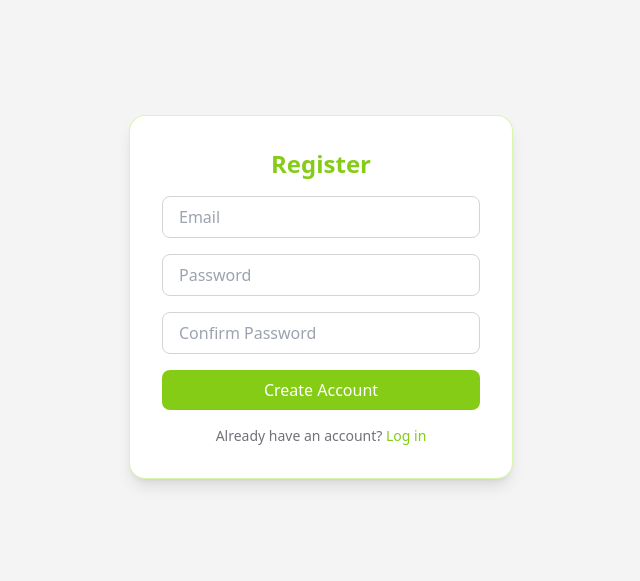
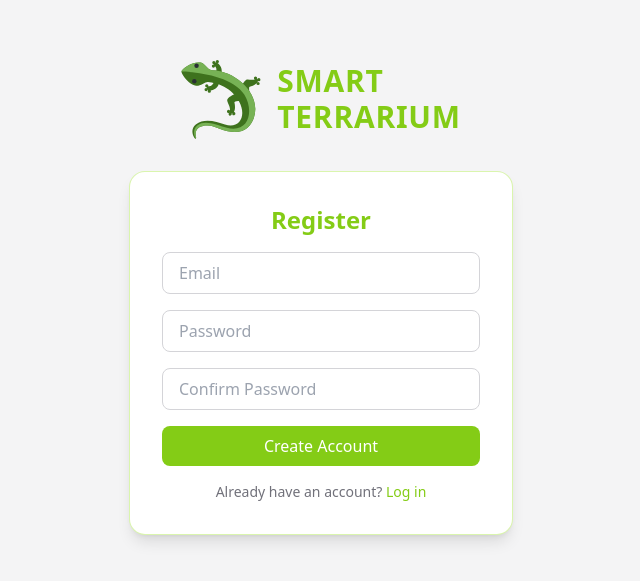
Before and after one commit to domino15973/AGH-IoT-FRONTEND, a React (Vite) app: page /register in a window 1280 px wide. Shown: the part 103-684 px from the top of the page, without its empty margins (319-959 px from the left). Built offline with nearby package versions, Linux system fonts and the light colour scheme; no server answers.

Commit message:
added logo to login and register pages

```diff
--- a/src/pages/Login.tsx
+++ b/src/pages/Login.tsx
@@ -32,7 +32,23 @@ export default function Login() {
     };
 
     return (
-        <div className="min-h-screen flex items-center justify-center bg-zinc-100 dark:bg-zinc-950 transition-colors">
+        <div
+            className="min-h-screen flex flex-col items-center justify-center bg-zinc-100 dark:bg-zinc-950 transition-colors px-4">
+
+            {/* HEADER WITH LOGO */}
+            <div className="flex items-center gap-4 mb-8">
+                <img
+                    src="/lizard.svg"
+                    alt="Lizard Logo"
+                    className="w-20 h-20"
+                />
+                <div className="flex flex-col leading-tight">
+                    <span className="text-3xl font-bold text-lime-500 tracking-wide">SMART</span>
+                    <span className="text-3xl font-bold text-lime-500 tracking-wide">TERRARIUM</span>
+                </div>
+            </div>
+
+            {/* LOGIN PANEL */}
             <form
                 onSubmit={handleLogin}
                 className="bg-white dark:bg-zinc-900 shadow-lg rounded-2xl p-8 w-full max-w-sm space-y-4 border border-lime-400/40"
--- a/src/pages/Register.tsx
+++ b/src/pages/Register.tsx
@@ -29,7 +29,23 @@ export default function Register() {
     };
 
     return (
-        <div className="min-h-screen flex items-center justify-center bg-zinc-100 dark:bg-zinc-950 transition-colors">
+        <div
+            className="min-h-screen flex flex-col items-center justify-center bg-zinc-100 dark:bg-zinc-950 transition-colors px-4">
+
+            {/* HEADER WITH LOGO */}
+            <div className="flex items-center gap-4 mb-8">
+                <img
+                    src="/lizard.svg"
+                    alt="Lizard Logo"
+                    className="w-20 h-20"
+                />
+                <div className="flex flex-col leading-tight">
+                    <span className="text-3xl font-bold text-lime-500 tracking-wide">SMART</span>
+                    <span className="text-3xl font-bold text-lime-500 tracking-wide">TERRARIUM</span>
+                </div>
+            </div>
+
+            {/* REGISTER PANEL */}
             <form
                 onSubmit={handleRegister}
                 className="bg-white dark:bg-zinc-900 shadow-lg rounded-2xl p-8 w-full max-w-sm space-y-4 border border-lime-400/40"
```
